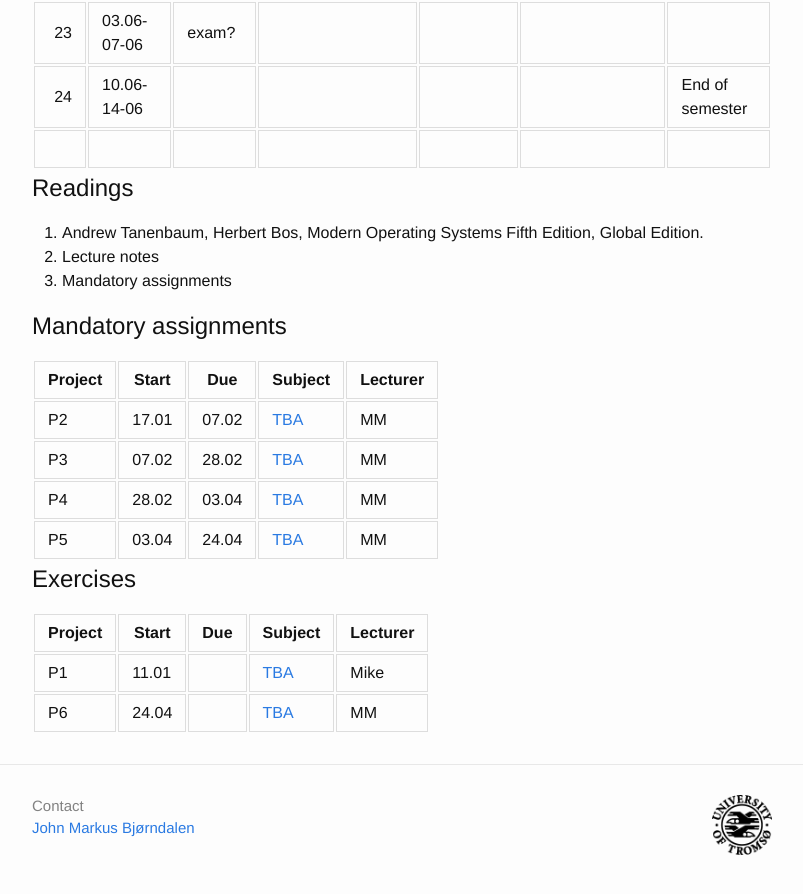
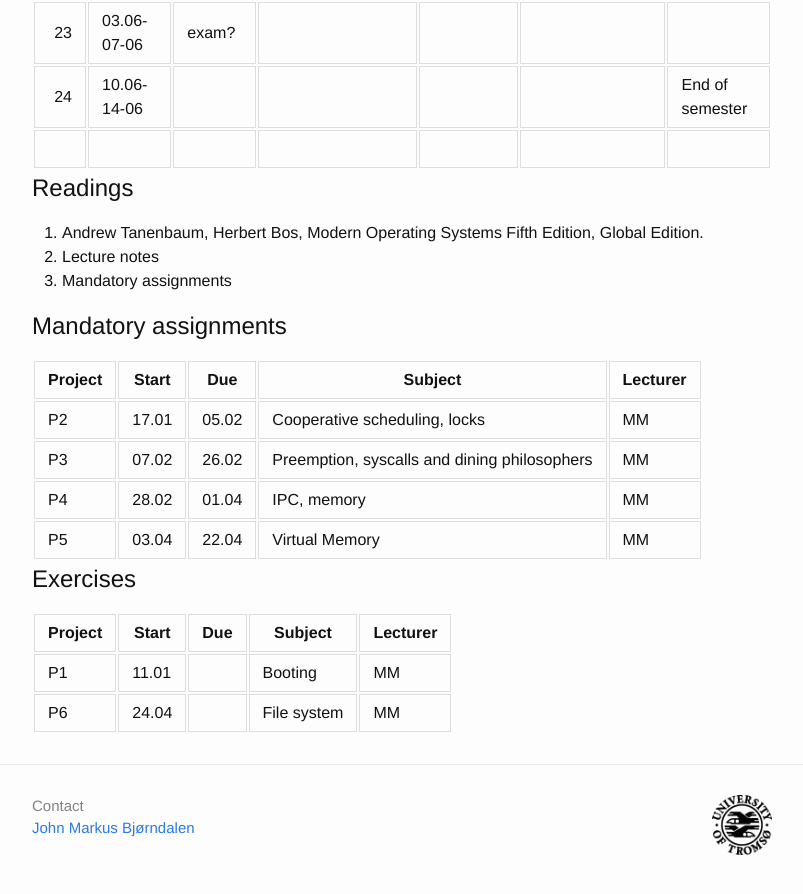
Before and after one commit to uit-inf-2201-s24/uit-inf-2201-s24.github.io, a Jekyll site: the page built from index.md, in a window 1280 px wide and 900 px high, scrolled down 2571 px. Shown: the top 894 px of the window, without its empty margins (238-1041 px from the left). Built offline with Jekyll 4.4.1, drawn with Linux system fonts in a browser that asks for light colours; our own code applies the rules of GitHub Pages for plain Markdown files.

Commit message:
Update index.md
Update time schedule for mandatory assignments, adding subjects

```diff
--- a/index.md
+++ b/index.md
@@ -78,14 +78,14 @@ Below is the scheduled dates and topics for lectures and project hand-outs. Plea
 
 | Project | Start | Due   | Subject           | Lecturer |
 |---------|-------|-------|-------------------|----------|
-| P2      | 17.01 | 07.02 | [TBA](URL) | MM       |
-| P3      | 07.02 | 28.02 | [TBA](URL) | MM       |
-| P4      | 28.02 | 03.04 | [TBA](URL) | MM       |
-| P5      | 03.04 | 24.04 | [TBA](URL) | MM       |
+| P2      | 17.01 | 05.02 | Cooperative scheduling, locks | MM       |
+| P3      | 07.02 | 26.02 | Preemption, syscalls and dining philosophers | MM       |
+| P4      | 28.02 | 01.04 | IPC, memory | MM       |
+| P5      | 03.04 | 22.04 | Virtual Memory| MM       |
 
 ## Exercises
 
 | Project | Start | Due | Subject           | Lecturer |
 |---------|-------|-----|-------------------|----------|
-| P1      | 11.01 |     | [TBA](URL) | Mike     |
-| P6      | 24.04 |     | [TBA](URL) | MM       |
+| P1      | 11.01 |     | Booting | MM     |
+| P6      | 24.04 |     | File system | MM       |
```
